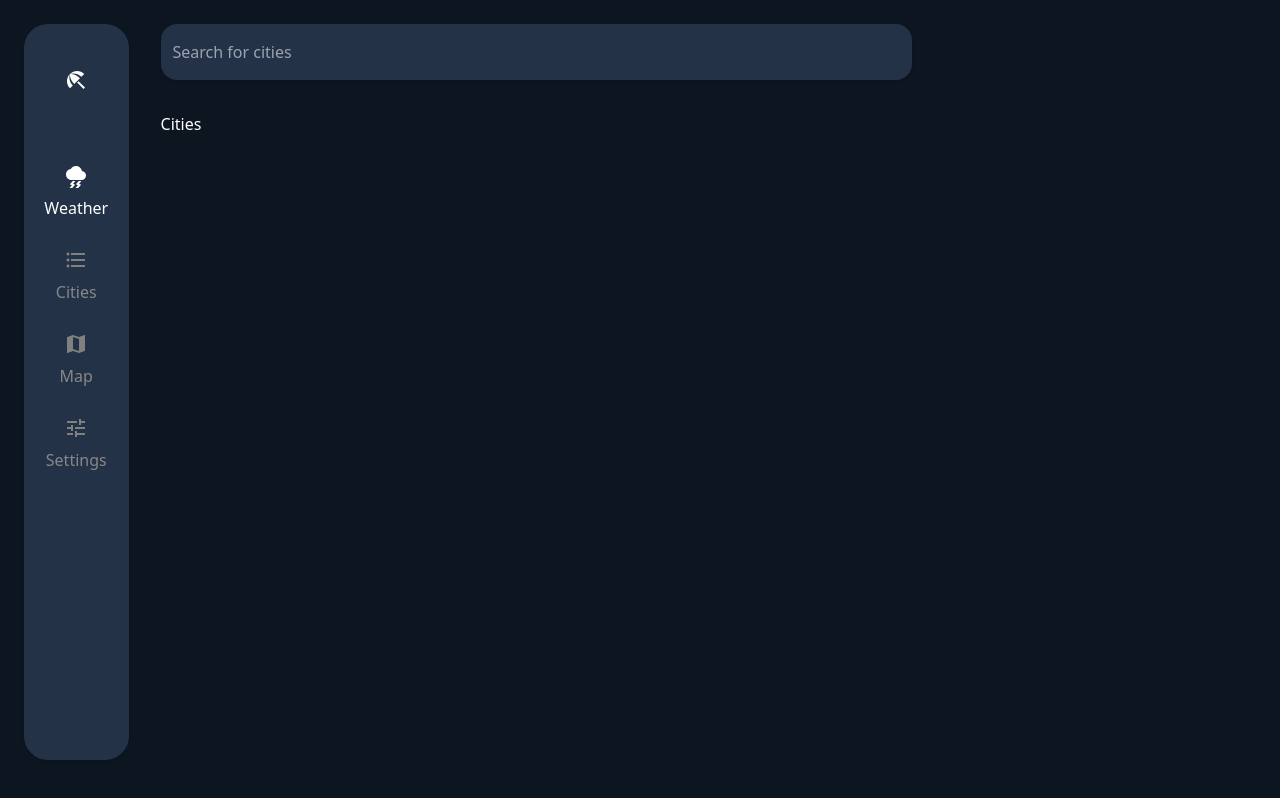
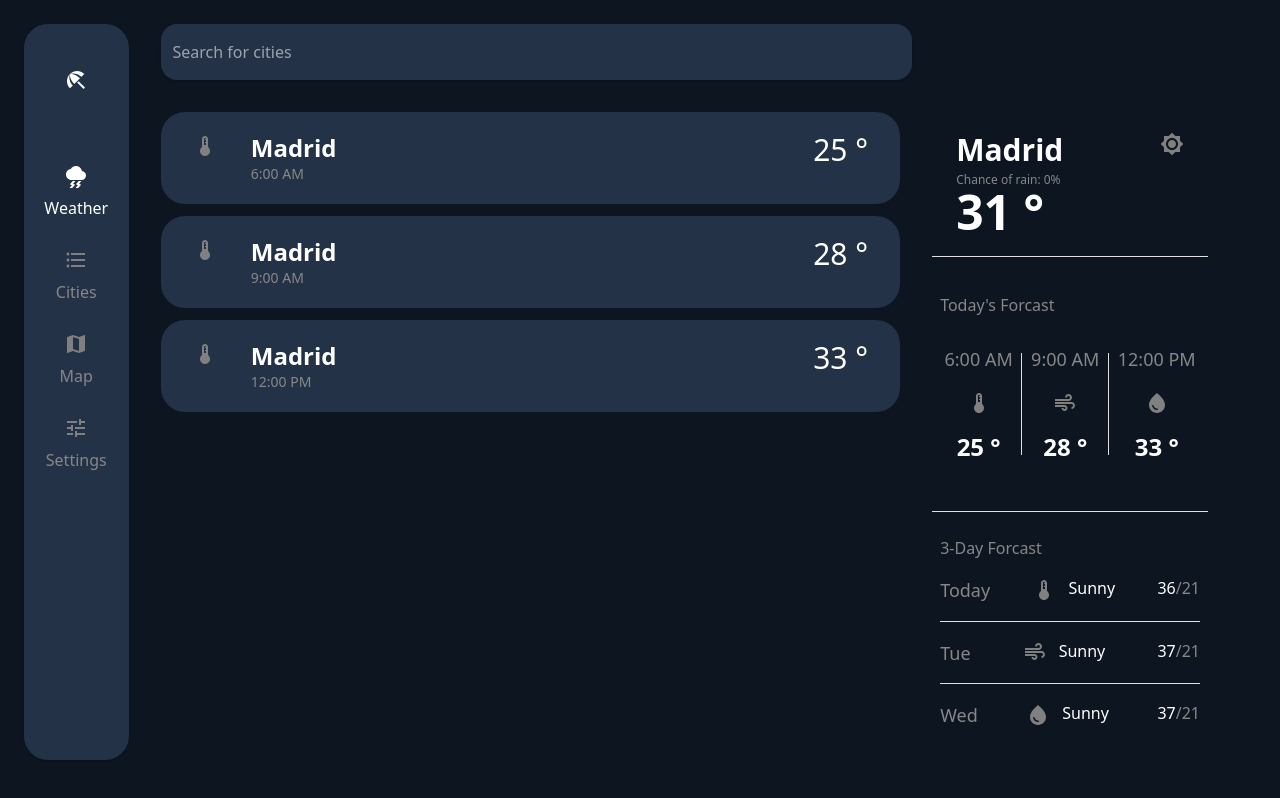
Before and after one commit to HunzalaMalik/weather-app, a React (Vite) app: page /cities in a window 1280 px wide. Built offline with nearby package versions, Linux system fonts and the light colour scheme.

Commit message:
Cities:
* Create multiple component
* Create a component that renders city wise weather
* Create a component that displays detail of selected city

```diff
--- a/src/features/cities/Cities.tsx
+++ b/src/features/cities/Cities.tsx
@@ -1,7 +1,20 @@
-import React from "react"
+import React, { useState } from "react"
+import LocalWeather from "./LocalWeatherComponents/LocalWeather"
+import LocalWeatherDetail from "./LocalWeatherDetail"
 
 const Cities = () => {
-  return <div>Cities</div>
+  const [clicked, setClicked] = useState<boolean>(true)
+
+  return (
+    <>
+      <div className="grid gap-4 col-span-7 ">
+        <LocalWeather clicked />
+      </div>
+      <div className="col-span-3">
+        <LocalWeatherDetail />
+      </div>
+    </>
+  )
 }
 
 export default Cities
--- /dev/null
+++ b/src/features/cities/LocalWeatherComponents/LocalWeather.tsx
@@ -0,0 +1,47 @@
+import React from "react"
+import WeatherCard from "./WeatherCard"
+
+interface Iprops {
+  clicked: boolean
+}
+
+const LocalWeather: React.FC<Iprops> = (props: Iprops) => {
+  const OBJECTS = [
+    {
+      time: "6:00 AM",
+      name: "Madrid",
+      temp: "25 °",
+      icon: "",
+    },
+    {
+      time: "9:00 AM",
+      name: "Madrid",
+      temp: "28 °",
+      icon: "",
+    },
+    {
+      time: "12:00 PM",
+      name: "Madrid",
+      temp: "33 °",
+      icon: "",
+    },
+  ]
+
+  return (
+    <div className="flex flex-col space-y-3 overflow-y-auto h-[calc(100vh-10rem)]">
+      {OBJECTS.map((obj, index) => (
+        <button key={index}>
+          <WeatherCard
+            time={obj.time}
+            name={obj.name}
+            temp={obj.temp}
+            icon={obj.icon}
+            clicked={props.clicked}
+          />
+        </button>
+      ))}
+    </div>
+  )
+}
+
+export default LocalWeather
--- /dev/null
+++ b/src/features/cities/LocalWeatherComponents/WeatherCard.tsx
@@ -0,0 +1,34 @@
+import React from "react"
+import DeviceThermostatIcon from "@mui/icons-material/DeviceThermostat"
+
+interface Iprops {
+  time: string
+  name: string
+  temp: string
+  icon: string
+  clicked: boolean
+}
+
+const WeatherCard: React.FC<Iprops> = (props: Iprops) => {
+  return (
+    <div
+      className={`flex justify-between rounded-3xl px-8 py-5 ${
+        !props.clicked ? "" : "bg-component"
+      }`}
+    >
+      <div className="flex justify-between w-36">
+        <span>
+          <DeviceThermostatIcon style={{ color: "gray" }} />
+        </span>
+        <div className="flex flex-col items-start">
+          <span className="font-bold text-primary text-2xl">{props.name}</span>
+          <span className="text-sm text-secondary">{props.time}</span>
+        </div>
+      </div>
+
+      <span className="text-primary text-3xl">{props.temp}</span>
+    </div>
+  )
+}
+
+export default WeatherCard
--- /dev/null
+++ b/src/features/cities/LocalWeatherDetail.tsx
@@ -0,0 +1,25 @@
+import React from "react"
+import Widgets from "../weather/Widgets"
+import DailyForcast from "../weather/DailyForcast"
+import WeeklyForcast from "../weather/WeeklyForcast"
+import { Divider } from "@mui/material"
+
+const LocalWeatherDetail: React.FC = () => {
+  return (
+    <div className="flex flex-col justify-between h-[calc(100vh-10rem)]">
+      <div className="flex-1 py-5">
+        <Widgets />
+      </div>
+      <Divider variant="middle" sx={{ bgcolor: "white" }} />
+      <div className="flex-grow-0 py-5">
+        <DailyForcast background={false} />
+      </div>
+      <Divider variant="middle" sx={{ bgcolor: "white" }} />
+      <div className="flex-grow py-2">
+        <WeeklyForcast days={3} />
+      </div>
+    </div>
+  )
+}
+
+export default LocalWeatherDetail
--- a/src/features/weather/DailyForcast.tsx
+++ b/src/features/weather/DailyForcast.tsx
@@ -2,9 +2,13 @@ import React from "react"
 import DeviceThermostatIcon from "@mui/icons-material/DeviceThermostat"
 import AirIcon from "@mui/icons-material/Air"
 import WaterDropIcon from "@mui/icons-material/WaterDrop"
-import Brightness7Icon from "@mui/icons-material/Brightness7"
+import { Divider } from "@mui/material"
 
-const DailyForcast: React.FC = () => {
+interface Iprops {
+  background: boolean
+}
+
+const DailyForcast: React.FC<Iprops> = (props: Iprops) => {
   const OBJECTS = [
     {
       time: "6:00 AM",
@@ -21,39 +25,34 @@ const DailyForcast: React.FC = () => {
       text: "33 °",
       icon: <WaterDropIcon style={{ color: "gray" }} />,
     },
-    {
-      time: "3:00 PM",
-      text: "34 °",
-      icon: <Brightness7Icon style={{ color: "gray" }} />,
-    },
-    {
-      time: "6:00 PM",
-      text: "32 °",
-      icon: <Brightness7Icon style={{ color: "gray" }} />,
-    },
-    {
-      time: "9:00 PM",
-      text: "30 °",
-      icon: <Brightness7Icon style={{ color: "gray" }} />,
-    },
   ]
   return (
-    <div className="bg-component rounded-3xl px-6 py-4 space-y-4">
+    <div
+      className={`rounded-3xl px-6 py-4 space-y-4 ${
+        props.background ? "bg-component" : ""
+      }`}
+    >
       <span className="text-secondary">Today's Forcast</span>
 
       <div className="flex justify-around py-3">
         {OBJECTS.map((obj, index) => (
-          <div
-            key={index}
-            className={`flex flex-col items-center space-y-4  ${
-              index === 0 ? "" : "border-l pl-10"
-            }`}
-          >
-            <span className="text-secondary text-lg">{obj.time}</span>
-            <div>{obj.icon}</div>
-
-            <span className="text-primary text-2xl font-bold">{obj.text}</span>
-          </div>
+          <>
+            <div key={index} className="flex flex-col items-center space-y-4">
+              <span className="text-secondary text-lg">{obj.time}</span>
+              <div>{obj.icon}</div>
+              <span className="text-primary text-2xl font-bold">
+                {obj.text}
+              </span>
+            </div>
+            {index !== OBJECTS.length - 1 && (
+              <Divider
+                variant="middle"
+                orientation="vertical"
+                flexItem
+                sx={{ bgcolor: "white" }}
+              />
+            )}
+          </>
         ))}
       </div>
     </div>
--- a/src/features/weather/Weather.tsx
+++ b/src/features/weather/Weather.tsx
@@ -26,12 +26,14 @@ const Weather: React.FC<Iprops> = ({}) => {
   return (
     <>
       <div className="grid gap-4 col-span-7">
-        <Widgets />
-        <DailyForcast />
+        <div className="mb-5">
+          <Widgets />
+        </div>
+        <DailyForcast background={true} />
         <AirCondition />
       </div>
       <div className="col-span-3 bg-component rounded-2xl">
-        <WeeklyForcast />
+        <WeeklyForcast days={7} />
       </div>
     </>
   )
--- a/src/features/weather/WeeklyForcast.tsx
+++ b/src/features/weather/WeeklyForcast.tsx
@@ -3,8 +3,13 @@ import DeviceThermostatIcon from "@mui/icons-material/DeviceThermostat"
 import AirIcon from "@mui/icons-material/Air"
 import WaterDropIcon from "@mui/icons-material/WaterDrop"
 import Brightness7Icon from "@mui/icons-material/Brightness7"
+import { Divider } from "@mui/material"
 
-const WeeklyForcast: React.FC = () => {
+interface Iprops {
+  days: number
+}
+
+const WeeklyForcast: React.FC<Iprops> = (props: Iprops) => {
   const OBJECTS = [
     {
       day: "Today",
@@ -24,38 +29,37 @@ const WeeklyForcast: React.FC = () => {
     {
       day: "Thu",
       date: "37/21",
-      icon: <Brightness7Icon style={{ color: "gray" }} />,
+      icon: <WaterDropIcon style={{ color: "gray" }} />,
     },
     {
       day: "Fri",
       date: "37/21",
-      icon: <Brightness7Icon style={{ color: "gray" }} />,
+      icon: <WaterDropIcon style={{ color: "gray" }} />,
     },
     {
       day: "Sat",
       date: "37/21",
-      icon: <Brightness7Icon style={{ color: "gray" }} />,
+      icon: <WaterDropIcon style={{ color: "gray" }} />,
     },
     {
       day: "Sun",
       date: "37/21",
-      icon: <Brightness7Icon style={{ color: "gray" }} />,
+      icon: <WaterDropIcon style={{ color: "gray" }} />,
     },
   ]
 
   return (
-    <div className="px-6 py-4">
-      <span className="text-secondary ">7-Day Forcast</span>
-      <div className="">
-        {OBJECTS.map((obj, index) => (
-          <div
-            key={index}
-            className={`flex justify-between py-8 ${
-              index === 0 ? "" : "border-t"
-            }`}
-          >
+    <div className="px-6 py-4 h-[90%] space-y-2">
+      <span className="text-secondary ">{props.days}-Day Forcast</span>
+      <div className="flex flex-col justify-around h-full">
+        {OBJECTS.slice(0, props.days).map((obj, index) => (
+          <>
+            <div key={index} className="flex justify-between">
               <span className="text-secondary text-lg">{obj.day}</span>
-            <div>{obj.icon}</div>
+              <div>
+                {obj.icon}
+                <span className="ml-3">Sunny</span>
+              </div>
               <div>
                 <span className="text-primary ">{obj.date.split("/")[0]}</span>
                 <span className="text-secondary">
@@ -63,6 +67,10 @@ const WeeklyForcast: React.FC = () => {
                 </span>
               </div>
             </div>
+            {index !== props.days - 1 && (
+              <Divider flexItem sx={{ bgcolor: "white" }} />
+            )}
+          </>
         ))}
       </div>
     </div>
--- a/src/features/weather/Widgets.tsx
+++ b/src/features/weather/Widgets.tsx
@@ -3,8 +3,8 @@ import Brightness7Icon from "@mui/icons-material/Brightness7"
 
 const Widgets: React.FC = () => {
   return (
-    <div className="rounded-3xl grid grid-cols-2 px-12">
-      <div className="flex flex-col justify-around">
+    <div className="rounded-3xl grid grid-cols-2 px-10 h-full">
+      <div className="flex flex-col justify-between">
         <div className="flex flex-col justify-around space-y-1">
           <span className="font-bold text-primary text-3xl">Madrid</span>
           <span className="text-xs text-secondary">Chance of rain: 0%</span>
```
Lines whose indentation alone changed are shown as unchanged.
